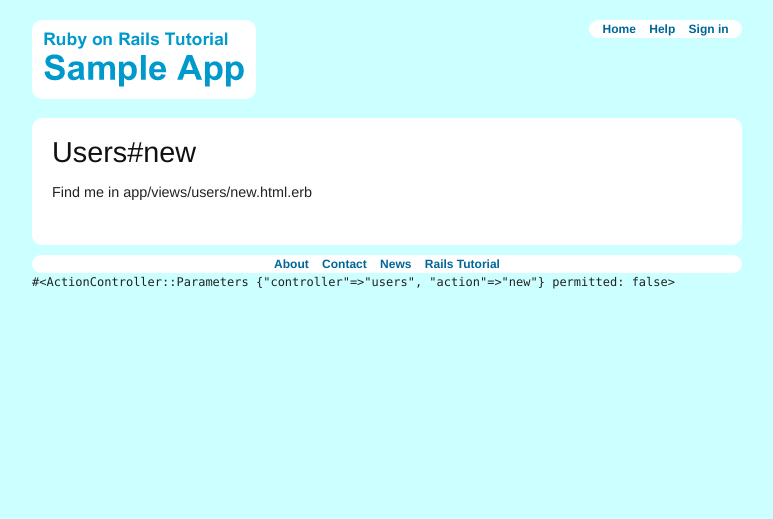
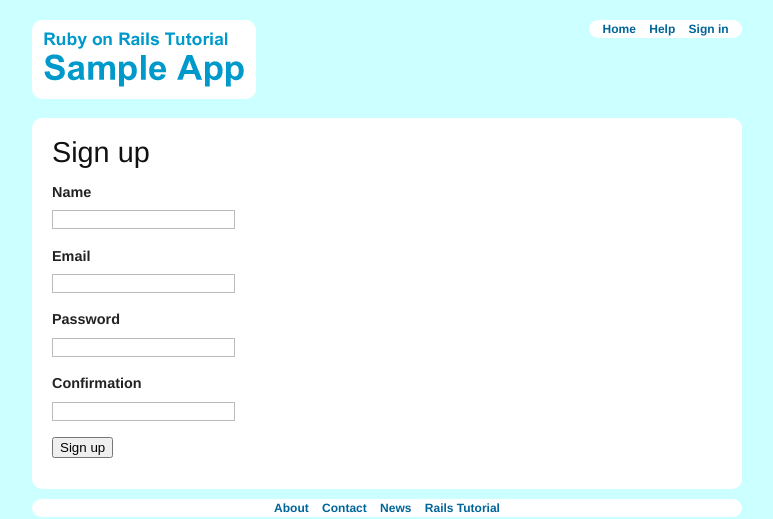
Before and after one commit to peleaning/microblogger-on-rails, a Rails app: page /users/new in a window 1280 px wide. Shown: the top 519 px of the page, without its empty margins (253-1026 px from the left). Run offline with Rails 7, Linux system fonts and the light colour scheme; parts of the project's set-up code (start-up, migrations or seed data) failed here and were passed over.

Commit message:
user creation aded

```diff
--- a/app/assets/stylesheets/custom.css
+++ b/app/assets/stylesheets/custom.css
@@ -128,3 +128,47 @@
   border: 1px solid #999;
   margin-bottom: -15px;
 }
+div.field, div.actions {
+  margin-bottom: 10px;
+}
+
+.field_with_errors {
+  margin-top: 10px;
+  padding: 2px;
+  background-color: red;
+  display: table;
+}
+
+.field_with_errors label {
+  color: #fff;
+}
+
+#error_explanation {
+  width: 400px;
+  border: 2px solid red;
+  padding: 7px;
+  padding-bottom: 12px;
+  margin-bottom: 20px;
+  background-color: #f0f0f0;
+}
+
+#error_explanation h2 {
+  text-align: left;
+  font-weight: bold;
+  padding: 5px 5px 5px 15px;
+  font-size: 12px;
+  margin: -7px;
+  background-color: #c00;
+  color: #fff;
+}
+
+#error_explanation p {
+  color: #333;
+  margin-bottom: 0;
+  padding: 5px;
+}
+
+#error_explanation ul li {
+  font-size: 12px;
+  list-style: square;
+}
--- a/app/controllers/users_controller.rb
+++ b/app/controllers/users_controller.rb
@@ -4,7 +4,17 @@
   		@title = @user.name
   	end
   	def new
+  		@user = User.new
   		@title = "Sign Up"
   	end
-
+	def create
+		@user = User.new(params[:user])
+		if @user.save
+			flash[:success] = "Welcome to Pete's microblogger"
+			redirect_to @user
+		else
+			@title = "Sign up"
+			render 'new'
+		end
+	end
 end
--- a/app/views/layouts/application.html.erb
+++ b/app/views/layouts/application.html.erb
@@ -8,9 +8,12 @@
   <body>
   	<div class="container">
 		<%= render 'layouts/header' %>
-  		<section class="round">
-    		<%= yield %>
-  		</section>
+      <section class="round">
+        <% flash.each do |key, value| %>
+          <div class="flash <%= key %>"><%= value %></div>
+        <% end %>
+        <%= yield %>
+      </section>
   		<%= render 'layouts/footer' %>
   		<%= debug(params) if Rails.env.development? %>
     </div>
--- /dev/null
+++ b/app/views/shared/_error_messages.html.erb
@@ -0,0 +1,13 @@
+<% if @user.errors.any? %>
+	<div id = "error_explanation">
+		<h2><%= pluralize(@user.errors.count, "error") %>
+			prohibited this user from being saved:
+		</h2>
+		<p>There were problems with the following fields:</p>
+		<ul>
+			<% @user.errors.full_messages.each do |msg| %>
+			<li><%= msg %></li>
+			<% end %>
+		</ul>
+	</div>
+<% end %>
--- a/app/views/users/new.html.erb
+++ b/app/views/users/new.html.erb
@@ -1,2 +1,23 @@
-<h1>Users#new</h1>
-<p>Find me in app/views/users/new.html.erb</p>
+<h1>Sign up</h1>
+<%= form_for(@user) do |f| %>
+	<%= render 'shared/error_messages' %>
+	<div class="field">
+		<%= f.label :name %><br/>
+		<%= f.text_field :name %>
+	</div>
+	<div class="field">
+		<%= f.label :email %><br/>
+		<%= f.text_field :email %>
+	</div>
+	<div class="field">
+		<%= f.label :password %><br/>
+		<%= f.password_field :password %>
+	</div>
+	<div class="field">
+		<%= f.label :password_confirmation, "Confirmation" %><br/>
+		<%= f.password_field :password_confirmation %>
+	</div>
+	<div class="actions">
+		<%= f.submit "Sign up" %>
+	</div>
+<% end %>
```
